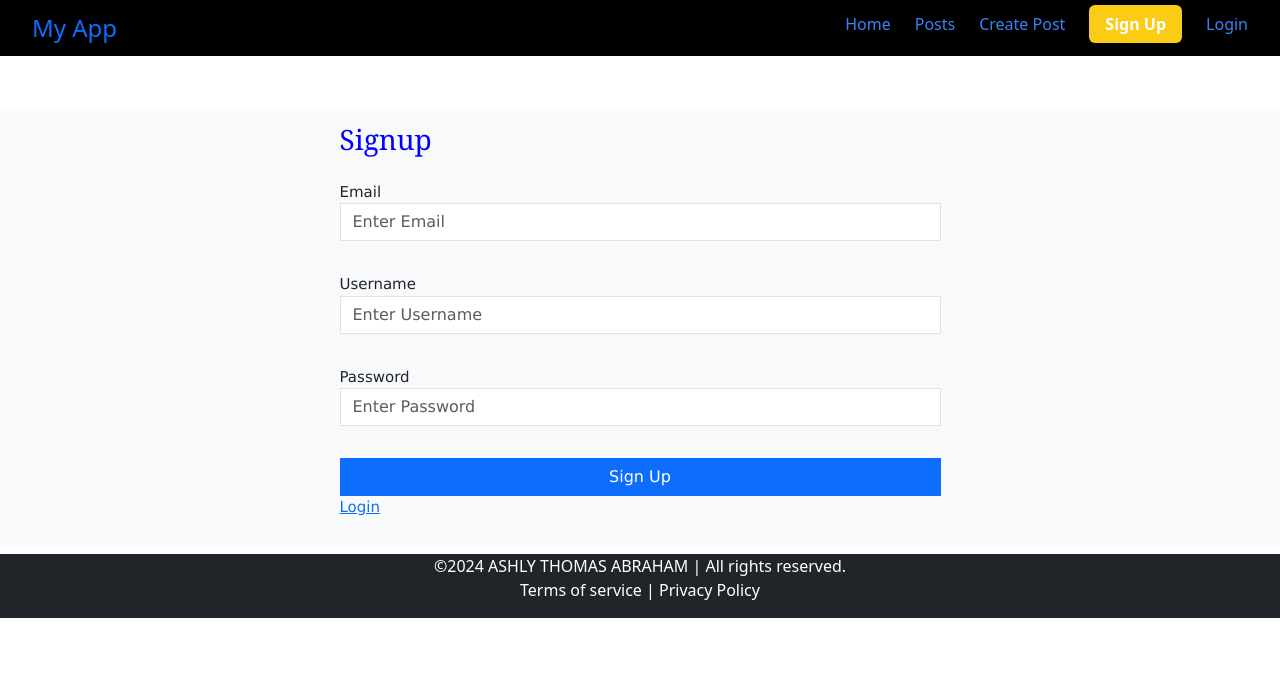
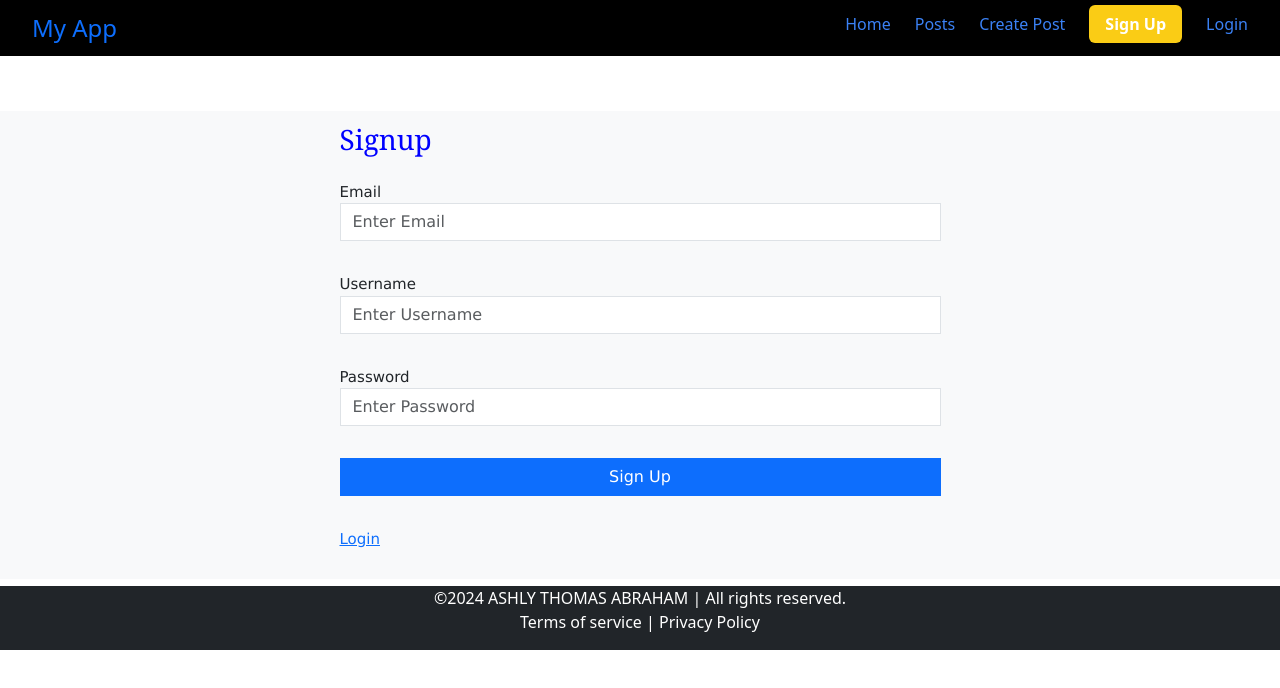
Before and after one commit to ashly-dxb/next-app, a Next.js app: page /users/SignUp in a window 1280 px wide. Shown: the top 688 px of the page. Built offline with nearby package versions, Linux system fonts and the light colour scheme.

Commit message:
css fixes

```diff
--- a/pages/users/SignUp.js
+++ b/pages/users/SignUp.js
@@ -83,7 +83,9 @@ export default function SignUp() {
             >
               Sign Up
             </button>
+          </div>
 
+          <div className="form-group mb-3 pt-3">
             <Link href="/Login">Login</Link>
           </div>
         </div>
```
